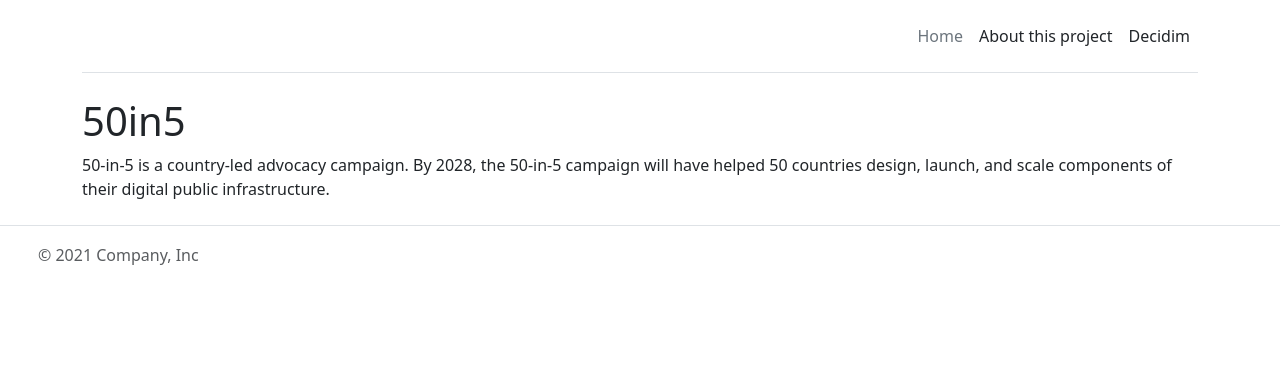
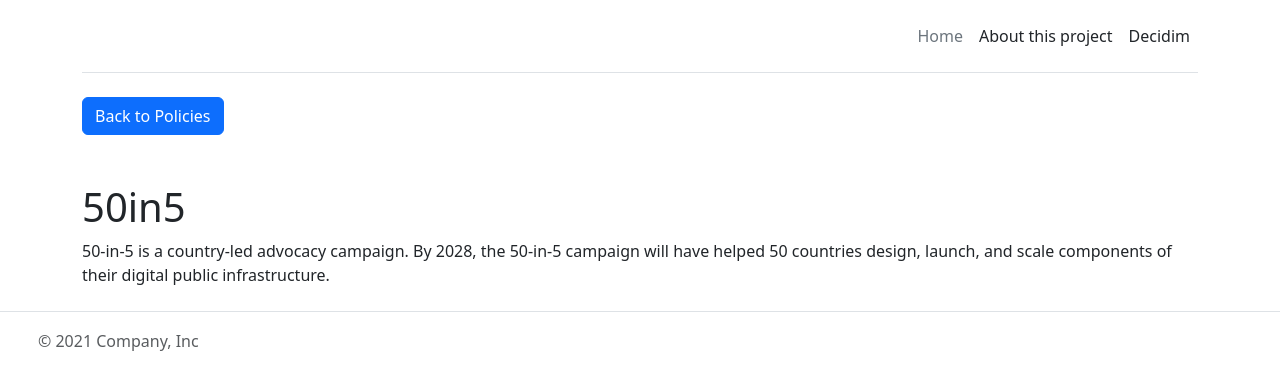
Before and after one commit to decidim/opensource-toolkit, a Jekyll site: the page built from _strategies/50in50.md, in a window 1280 px wide. Shown: the top 390 px of the page. Built offline with Jekyll 4.4.1, drawn with Linux system fonts in a browser that asks for light colours.

Commit message:
fixing links to inlcude permalinks to baseurl

```diff
--- a/_includes/home/resources.html
+++ b/_includes/home/resources.html
@@ -9,7 +9,7 @@
         <div class="card-body">
           <h5 class="card-title">{{resource.title}}</h5>
           <p class="card-text">{{resource.description}}</p>
-          <a href="{{resource.link | relative_url}}" class="btn btn-primary">{{resource.link-text}}</a>
+          <a href="{{resource.link | relative_url }}" class="btn btn-primary">{{resource.link-text}}</a>
         </div>
       </div>
     </div>
--- a/_layouts/strategies.html
+++ b/_layouts/strategies.html
@@ -4,5 +4,6 @@ layout: page
 
 <div class="container mx-auto">
 
+  <a href="{{ 'resources' | relative_url}}" class="btn btn-primary mb-5">Back to Policies</a>
   {{content | markdownify}}
 </div>
```
